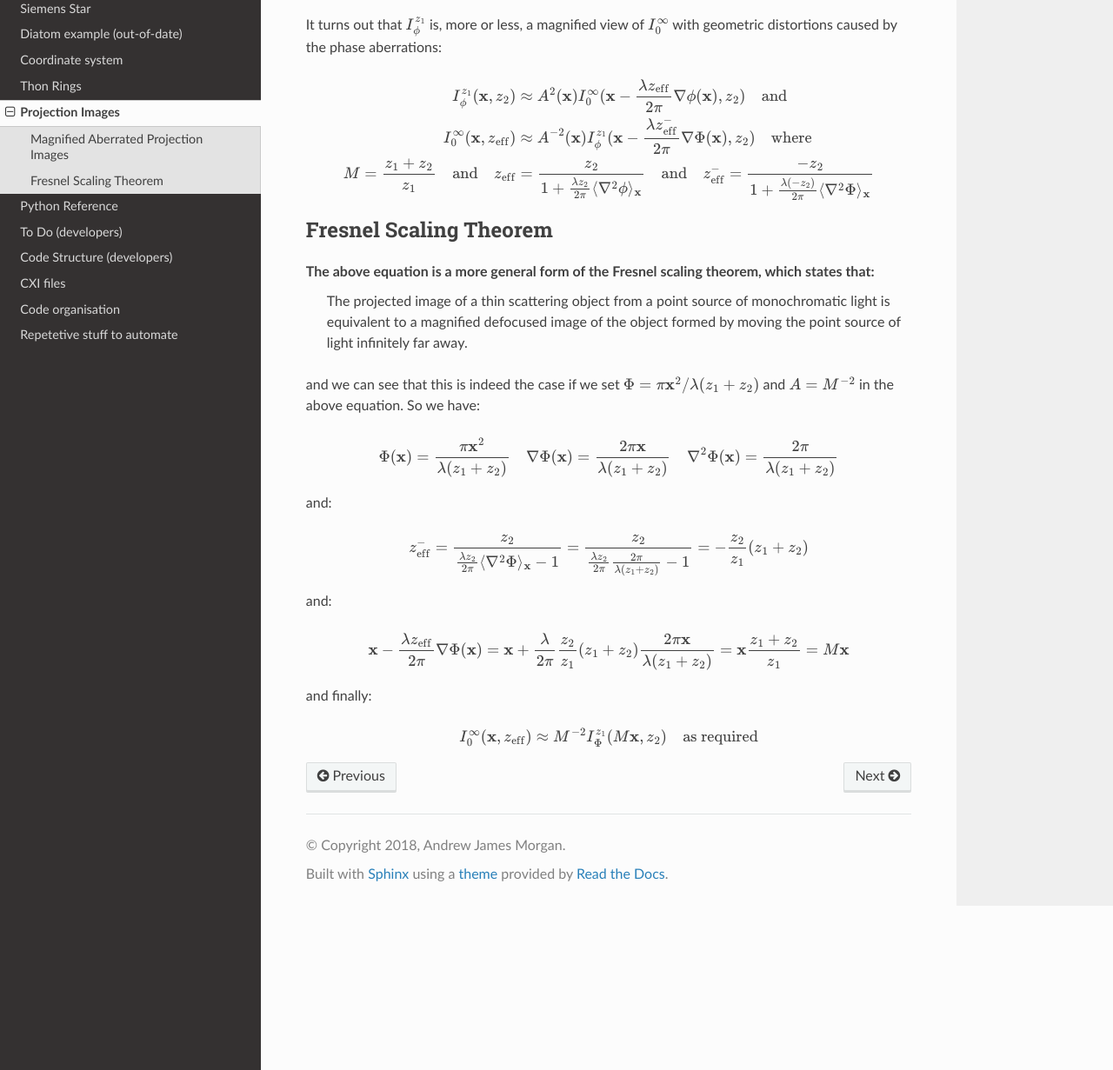
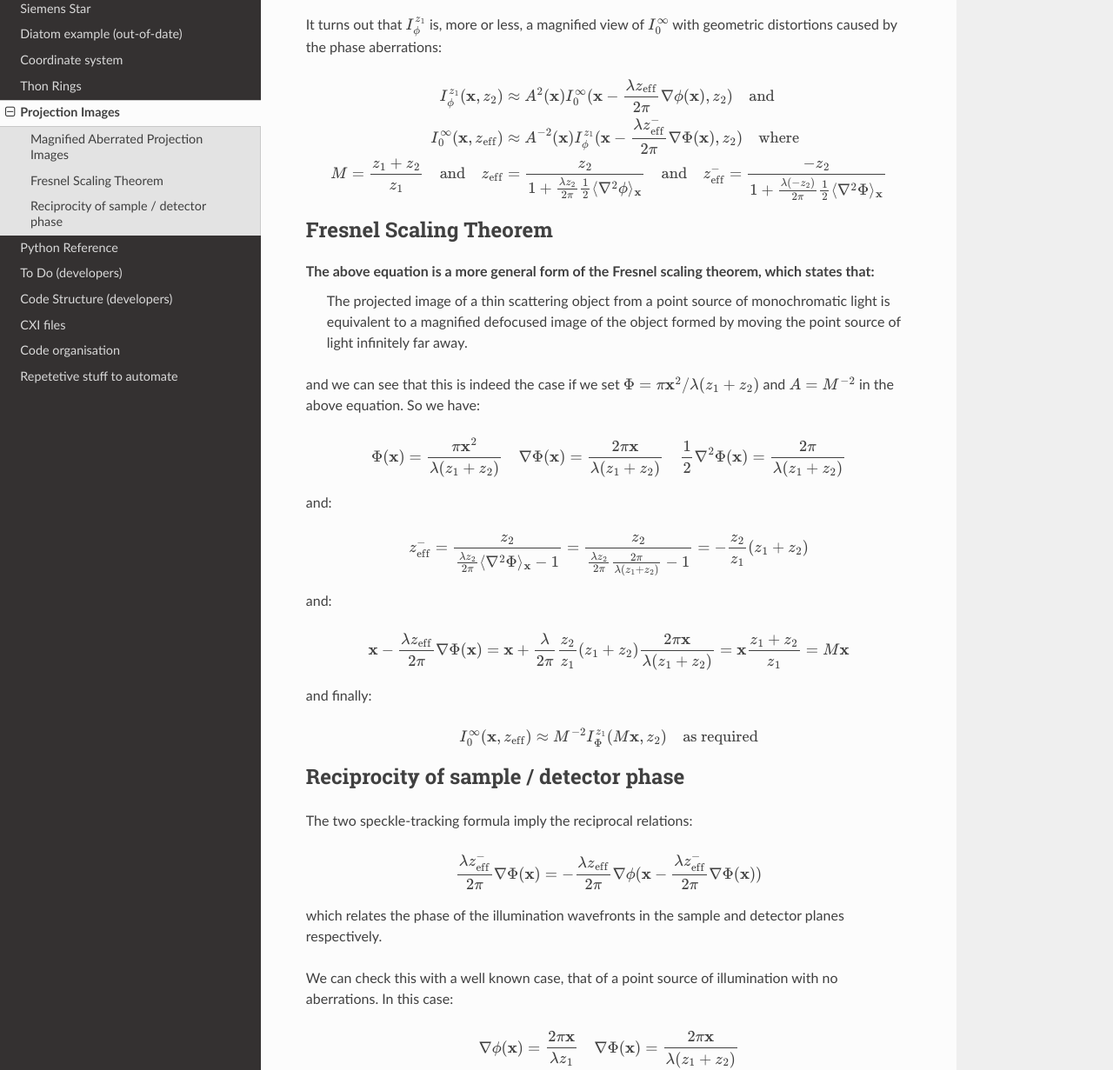
Before and after one commit to andyofmelbourne/speckle-tracking, a Sphinx documentation site: the page built from docs/projection_imaging.rst, in a window 1280 px wide and 1400 px high, scrolled down 1269 px. Shown: the part 169-1400 px from the top of the window at 87% size. Built offline with Sphinx 7.4.7 and the Read the Docs theme 2.0.0, drawn with Linux system fonts in a browser that asks for light colours; some of the changed text lies outside the part shown.

```diff
--- a/docs/projection_imaging.rst
+++ b/docs/projection_imaging.rst
@@ -54,8 +54,8 @@ It turns out that :math:`I^{z_1}_\phi` is, more or less, a magnified view of :ma
     A^{-2}(\mathbf{x}) I^{z_1}_\phi(\mathbf{x}
     - \frac{\lambda z^-_\text{eff}}{2\pi} \nabla\Phi(\mathbf{x}), z_2) \quad \text{where} \\
     M = \frac{z_1 + z_2}{z_1} \quad \text{and}
-    \quad z_\text{eff} &= \frac{z_2}{1 + \frac{\lambda z_2}{2 \pi} \langle\nabla^2 \phi\rangle_{\mathbf{x}}} \quad \text{and}
-    \quad z^-_\text{eff} = \frac{-z_2}{1 + \frac{\lambda (-z_2)}{2 \pi} \langle\nabla^2 \Phi\rangle_{\mathbf{x}}}
+    \quad z_\text{eff} &= \frac{z_2}{1 + \frac{\lambda z_2}{2 \pi} \frac{1}{2}\langle\nabla^2 \phi\rangle_{\mathbf{x}}} \quad \text{and}
+    \quad z^-_\text{eff} = \frac{-z_2}{1 + \frac{\lambda (-z_2)}{2 \pi} \frac{1}{2}\langle\nabla^2 \Phi\rangle_{\mathbf{x}}}
     \end{align}
 
 Fresnel Scaling Theorem
@@ -70,7 +70,7 @@ and we can see that this is indeed the case if we set :math:`\Phi = \pi \mathbf{
     \begin{align}
     \Phi(\mathbf{x})          &= \frac{\pi \mathbf{x}^2}{\lambda (z_1 + z_2)} \quad
     \nabla \Phi(\mathbf{x})   = \frac{2\pi \mathbf{x}}{\lambda (z_1 + z_2)}  \quad
-    \nabla^2 \Phi(\mathbf{x}) = \frac{2\pi}{\lambda (z_1 + z_2)}
+    \frac{1}{2}\nabla^2 \Phi(\mathbf{x}) = \frac{2\pi}{\lambda (z_1 + z_2)}
     \end{align}
 
 and:
@@ -100,3 +100,53 @@ and finally:
     \begin{align}
     I^{\infty}_0(\mathbf{x}, z_\text{eff}) &\approx M^{-2} I^{z_1}_\Phi(M\mathbf{x}, z_2) \quad \text{as required}
     \end{align}
+
+Reciprocity of sample / detector phase
+--------------------------------------
+The two speckle-tracking formula imply the reciprocal relations:
+
+.. math::
+
+    \begin{align}
+        \frac{\lambda z^-_\text{eff}}{2\pi} \nabla\Phi(\mathbf{x}) &= -\frac{\lambda z_\text{eff}}{2\pi} \nabla\phi( \mathbf{x} - \frac{\lambda z^-_\text{eff}}{2\pi} \nabla\Phi(\mathbf{x}))
+    \end{align}
+
+which relates the phase of the illumination wavefronts in the sample and detector planes respectively.
+
+We can check this with a well known case, that of a point source of illumination with no aberrations. In this case:
+
+.. math::
+
+    \begin{align}
+    \nabla \phi(\mathbf{x})   = \frac{2\pi \mathbf{x}}{\lambda z_1}  \quad
+    \nabla \Phi(\mathbf{x})   = \frac{2\pi \mathbf{x}}{\lambda (z_1 + z_2)}  \\
+    \end{align}
+
+and therefore:
+
+.. math::
+
+    \begin{align}
+    z_\text{eff}   = \frac{z_1 z_2}{z_1+z_2} \quad
+    z^-_\text{eff} = -\frac{z_2}{z_1}(z_1+z_2)
+    \end{align}
+
+Let's evaluate the left and right hand sides of the reciprocal formula:
+
+.. math::
+
+    \begin{align}
+        \text{LHS} &= -\frac{\lambda }{2\pi}\frac{z_2}{z_1}(z_1+z_2) \frac{2\pi \mathbf{x}}{\lambda (z_1+z_2)}
+                    = -\frac{z_2}{z_1} \mathbf{x} \\
+    \end{align}
+
+and the RHS:
+
+.. math::
+
+    \begin{align}
+        \text{RHS} &= -\frac{\lambda }{2\pi}\frac{z_1 z_2}{z_1+z_2} \frac{2\pi}{\lambda z_1}( \mathbf{x} - \frac{\lambda z^-_\text{eff}}{2\pi} \nabla\Phi(\mathbf{x})) \\
+                   &= -\frac{z_2}{z_1+z_2}( \mathbf{x} + \frac{\lambda}{2\pi} \frac{z_2}{z_1}(z_1+z_2)\frac{2\pi \mathbf{x}}{\lambda (z_1 + z_2)}) \\
+                   &= -\frac{z_2}{z_1+z_2} \mathbf{x} \frac{z_1 + z_2}{z_1} \\
+                   &= -\frac{z_2}{z_1}\mathbf{x} \quad \text{= LHS as required}
+    \end{align}
```
Also changed, not shown: docs/thon_rings.rst (+53 -3 lines), 1 other file.
